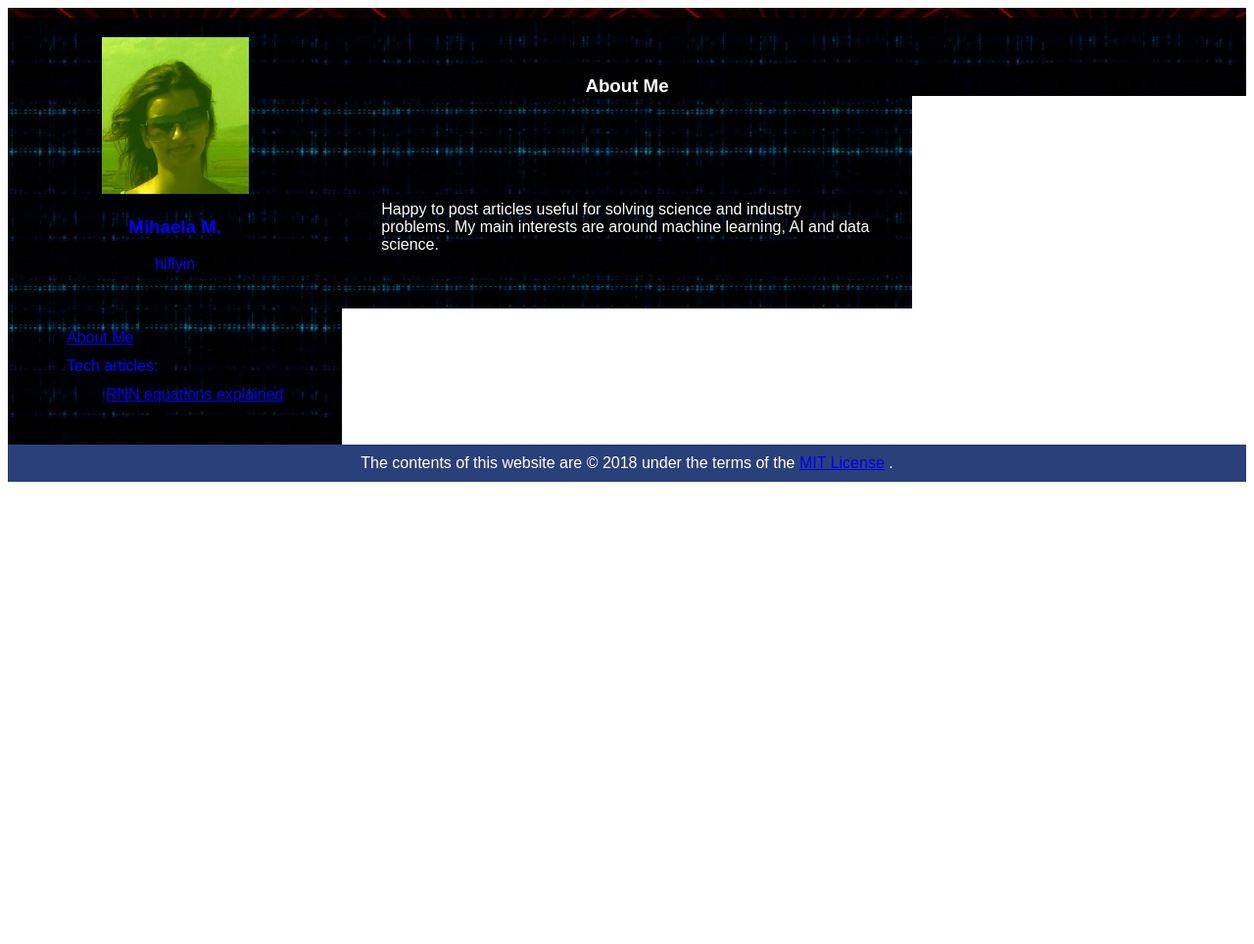
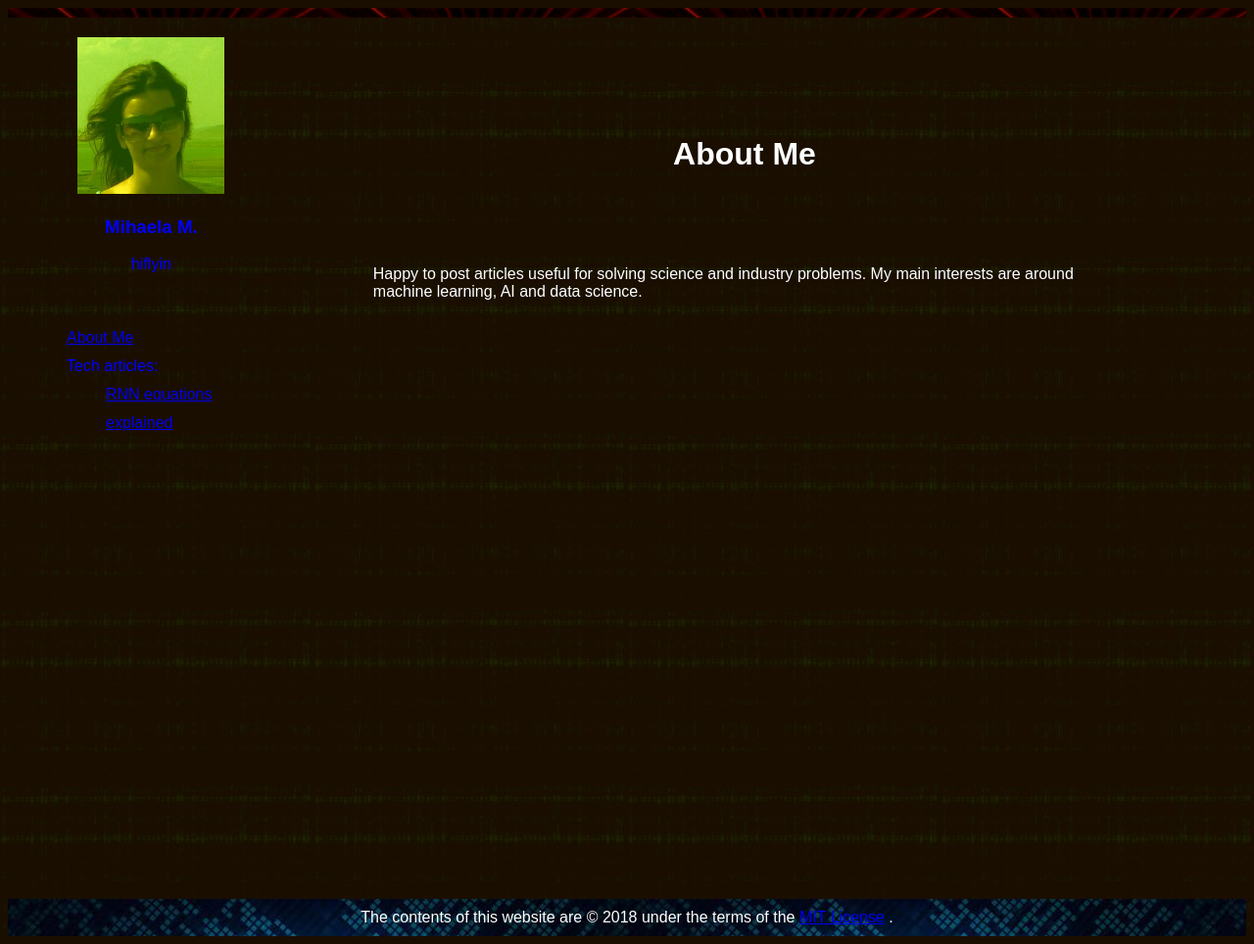
Before and after one commit to hiflyin/hiflyin.github.io, a Jekyll site: the page built from index.md, in a window 1280 px wide. Shown: the whole page at 98% size. Built offline with Jekyll 4.4.1, drawn with Linux system fonts in a browser that asks for light colours; before the commit the page ends 900 px from its top, so only the background shows below that.

Commit message:
content ready

```diff
--- a/css/simple_style.css
+++ b/css/simple_style.css
@@ -1,14 +1,14 @@
-* {
-    box-sizing: border-box;
+*{
+x-sizing: border-box;
 }
 
 body {
     font-family: Arial, Helvetica, sans-serif;
+    background-image: url("blue_ai2.jpg");
 }
 
 /* Style the header */
 header {
-    background-color: #46354D;
     background-image: url("red_ai.jpg");
     padding: 5px;
     text-align: center;
@@ -19,9 +19,7 @@ header {
 /* Create two columns/boxes that floats next to each other */
 nav {
     float: left;
-    width: 27%;
-    background: #1B2337;
-    background-image: url("blue_ai.jpg");
+    width: 20%;
     padding: 20px;
     color: blue;
 
@@ -37,20 +35,21 @@ nav ul {
 
 article {
     float: left;
-    padding: 40px;
-    width: 46%;
-    background-color: #1B2337;
-    background-image: url("blue_ai.jpg");
+    padding: 80px;
+    width: 60%;
     color: white;
 }
 
 right_highlights {
     float: right;
     padding: 40px;
-    width: 27%;
-    background-color: #1B2337;
-    background-image: url("blue_ai.jpg");
+    width: 20%;
     color: white;
+}
+
+section{
+    min-height: 900px;
+
 }
 
 /* Clear floats after the columns */
@@ -63,11 +62,22 @@ section:after {
 
 /* Style the footer */
 footer {
-    background-color: #2A407A;
+    background-image: url("blue_tech.jpg");
     padding: 10px;
     text-align: center;
     color: white;
 }
+
+h2,
+article > h1,
+section > h1,
+nav > h1 {
+	font-weight: 700;
+	font-size: 2em;
+	line-height: 1;
+	margin: 1.3334em 0 0.3334em;
+   -webkit-font-smoothing: antialiased;
+ }
 
 /* Responsive layout - makes the two columns/boxes stack on top of each other instead of next to each other, on small screens */
 @media (max-width: 600px) {
```
